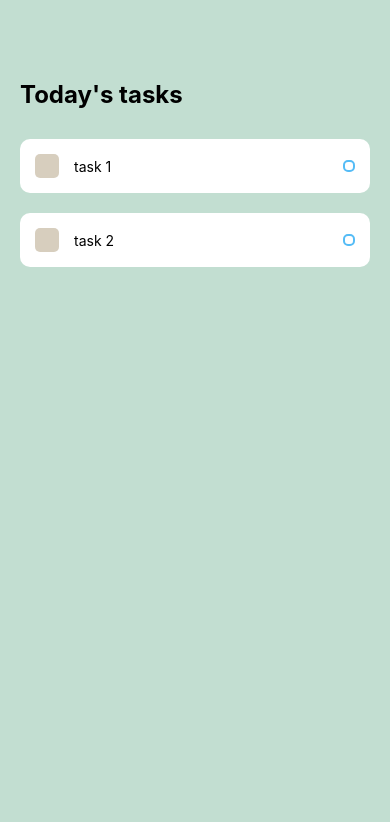
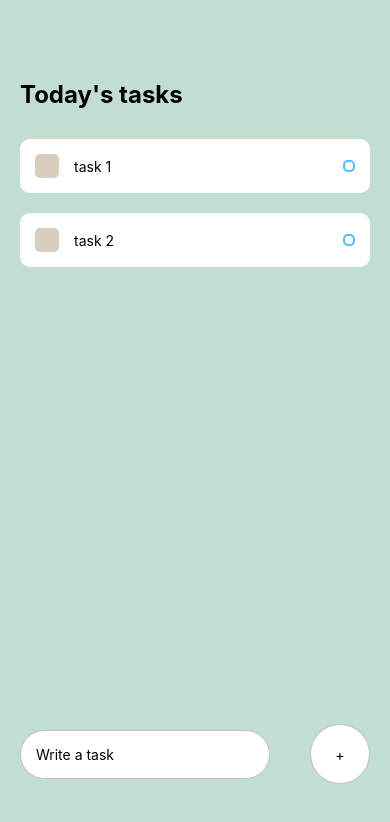
Before and after one commit to leilamahmoudi/react-native-todolist, a React Native app in the folder todoList/: screen / in a window 390 px wide. Shown: the top 822 px of the page. Built offline with nearby package versions, Linux system fonts and the light colour scheme.

Commit message:
add task section and task state

```diff
--- a/todoList/App.js
+++ b/todoList/App.js
@@ -1,8 +1,19 @@
+import React, { useState } from "react";
 import { StatusBar } from "expo-status-bar";
-import { StyleSheet, Text, View } from "react-native";
+import {
+  KeyboardAvoidingView,
+  Platform,
+  StyleSheet,
+  Text,
+  TextInput,
+  TouchableOpacity,
+  View,
+} from "react-native";
 import Task from "./components/Task";
 
 export default function App() {
+  const [task, setTask] = useState();
+
   return (
     <View style={styles.container}>
       {/* Today's Tasks */}
@@ -14,6 +25,18 @@
           <Task text={"task 2"} />
         </View>
       </View>
+      {/* Write a task*/}
+      <KeyboardAvoidingView
+        behavior={Platform.Os === "ios" ? "padding" : "height"}
+        style={styles.writeTaskWrapper}
+      >
+        <TextInput style={styles.input} placeholder="Write a task" />
+        <TouchableOpacity>
+          <View style={styles.addWrapper}>
+            <Text style={styles.addText}>+</Text>
+          </View>
+        </TouchableOpacity>
+      </KeyboardAvoidingView>
     </View>
   );
 }
@@ -34,4 +57,32 @@
   items: {
     marginTop: 30,
   },
+  writeTaskWrapper: {
+    position: "absolute",
+    bottom: 60,
+    width: "100%",
+    flexDirection: "row",
+    justifyContent: "space-around",
+    alignItems: "center",
+  },
+  input: {
+    paddingVertical: 15,
+    paddingHorizontal: 15,
+    backgroundColor: "#FFF",
+    borderRadius: 60,
+    borderColor: "#C0C0C0",
+    borderWidth: 1,
+    width: 250,
+  },
+  addWrapper: {
+    width: 60,
+    height: 60,
+    backgroundColor: "#FFF",
+    borderRadius: 60,
+    justifyContent: "center",
+    alignItems: "center",
+    borderColor: "#C0C0C0",
+    borderWidth: 1,
+  },
+  addText: {},
 });
```
